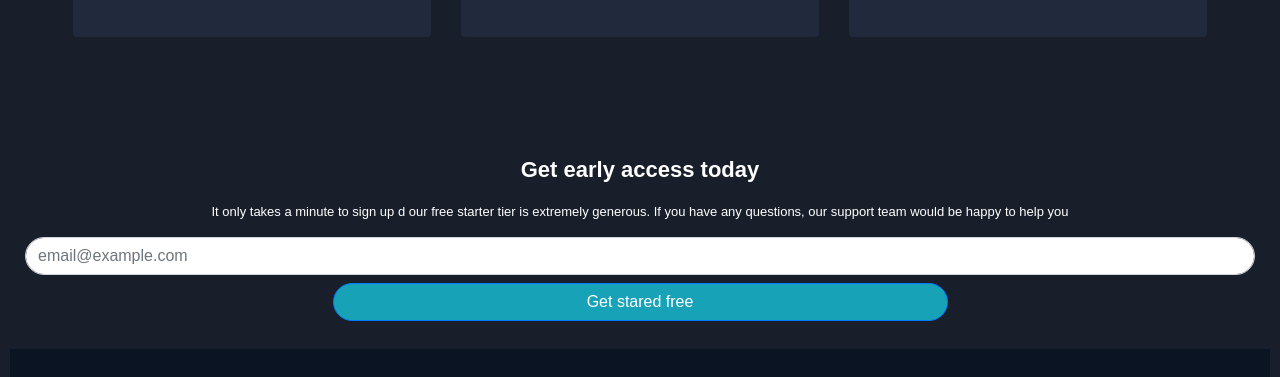
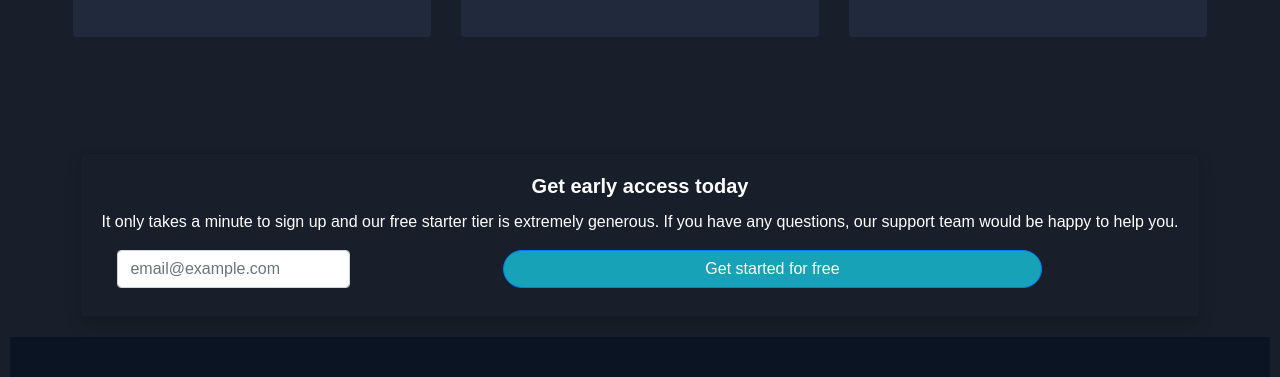
Before and after one commit to IPS2792/s7_bootstrap_sass, a plain HTML site: page index.html in a window 1280 px wide. Shown: the part 2433-2810 px from the top of the page. Drawn offline with nearby package versions, Linux system fonts and the light colour scheme.

Commit message:
[UPDATE] body corrections

```diff
--- a/css/style.css
+++ b/css/style.css
@@ -48,6 +48,10 @@ nav ul{
   font-size: 16px;
   font-style: initial;
   font-weight: lighter;
+}
+
+#divCard{
+  background-color: #181f2a;
 }
 
 .card-title{
--- a/index.html
+++ b/index.html
@@ -137,7 +137,7 @@
                 </div>
             </div>
         </div>
-
+<!--
         <div class="row">
             <div class="col-12">
                 <form>
@@ -149,6 +149,24 @@
                     </div>
                     <button type="submit" class="rounded-pill d-block mx-auto btn btn-primary mb-2 bg-info">Get stared free</button>
                   </form>
+            </div>
+        </div>
+-->
+        <div class="row">
+            <div class="col-12 d-flex justify-content-center">
+                <div class="card text-center w-80 w-md-50 rounded shadow" id="divCard">
+                    <div class="card-body">
+                        <h4 class="card-title">Get early access today</h4>
+                        <p class="card-text">It only takes a minute to sign up and our free starter tier is extremely generous. If you have any questions, our support team would be happy to help you.</p>
+                        <form class="form-inline d-flex justify-content-around">
+                            <div class="form-group mx-sm-3 mb-2 d-flex justify-content-around">
+                            <label for="inputPassword2" class="sr-only">Password</label>
+                            <input type="password" class="form-control" id="inputPassword2" placeholder="email@example.com">
+                            </div>
+                            <button type="submit" class="rounded-pill d-block mx-auto btn btn-primary mb-2 bg-info">Get started for free</button>
+                        </form>
+                    </div>
+                </div>
             </div>
         </div>
 
```
